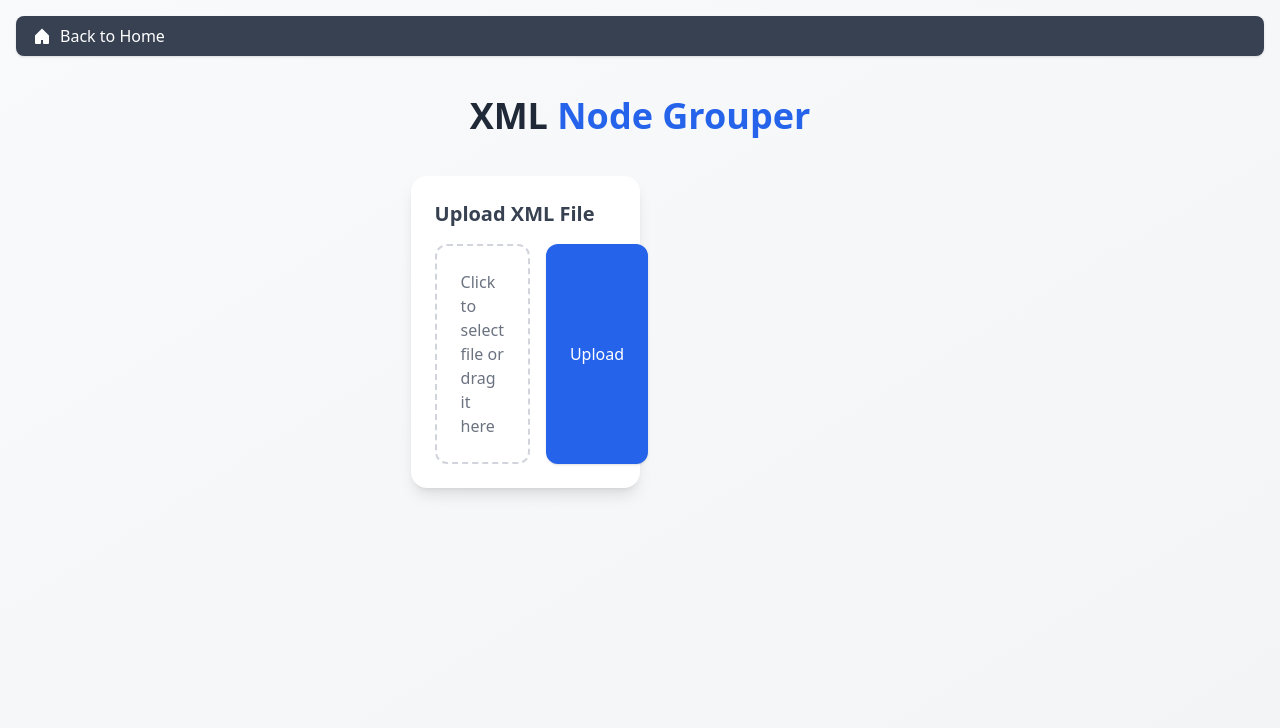
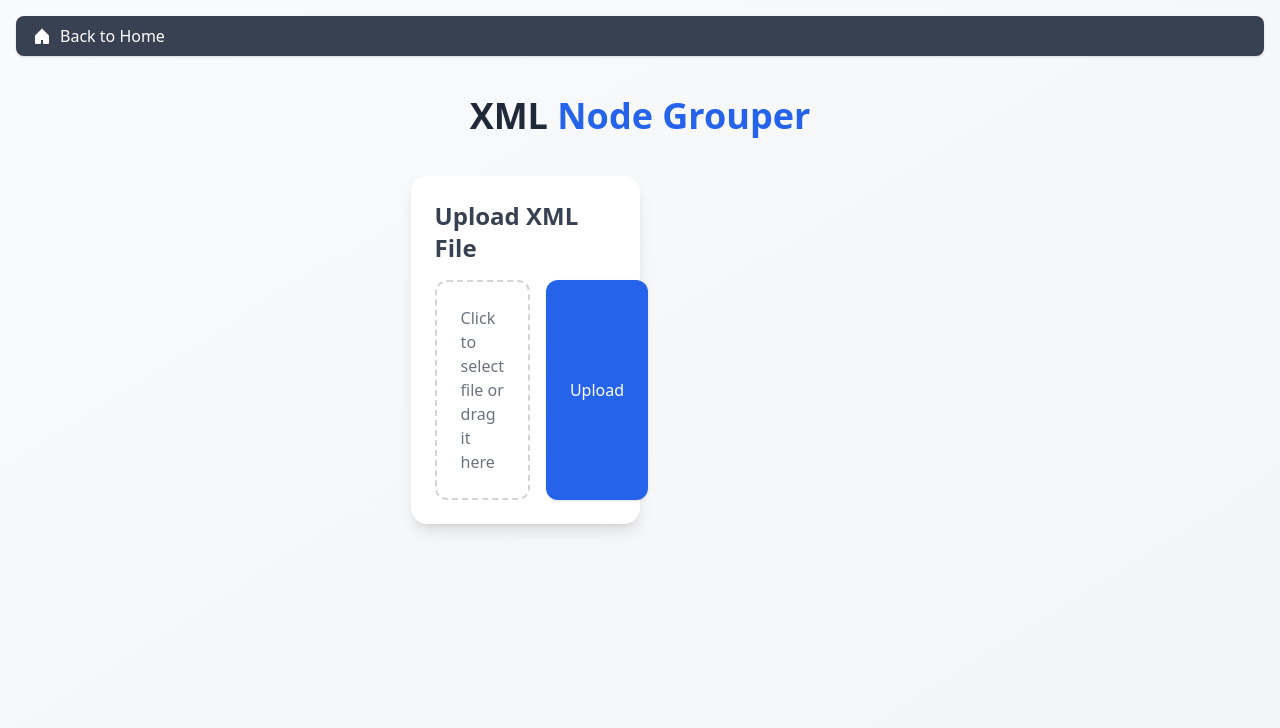
Before and after one commit to nadithakj/nodegrouper, a FastAPI app: page /app in a window 1280 px wide. Shown: the top 728 px of the page. Run offline with FastAPI, Linux system fonts and the light colour scheme; some libraries are stand-ins or nearby versions.

Commit message:
Update index.html

```diff
--- a/templates/index.html
+++ b/templates/index.html
@@ -30,14 +30,14 @@
         <div class="md:w-1/2 flex flex-col gap-6">
             <!-- Upload -->
 
-        <div class="bg-white shadow-lg rounded-2xl p-6 mb-8 flex flex-col gap-4">
-            <h2 class="text-xl font-semibold text-gray-700">Upload XML File</h2>
+<div class="bg-white shadow-lg rounded-2xl p-6">
+            <h2 class="text-2xl font-semibold mb-4 text-gray-700">Upload XML File</h2>
             <form action="/upload" method="post" enctype="multipart/form-data" class="flex flex-col sm:flex-row gap-4">
                 <label class="flex items-center justify-center w-full sm:flex-1 border-2 border-dashed border-gray-300 rounded-xl p-6 cursor-pointer hover:border-blue-400 transition">
                     <span class="text-gray-500">Click to select file or drag it here</span>
                     <input type="file" name="file" class="hidden" required>
                 </label>
-            <button type="submit" class="bg-blue-600 text-white px-6 py-3 rounded-xl hover:bg-blue-700 transition shadow">
+            <button type="submit" class="bg-blue-600 text-white px-6 py-3 rounded-xl hover:bg-blue-700 shadow">
             Upload
             </button>
     </form>
```
